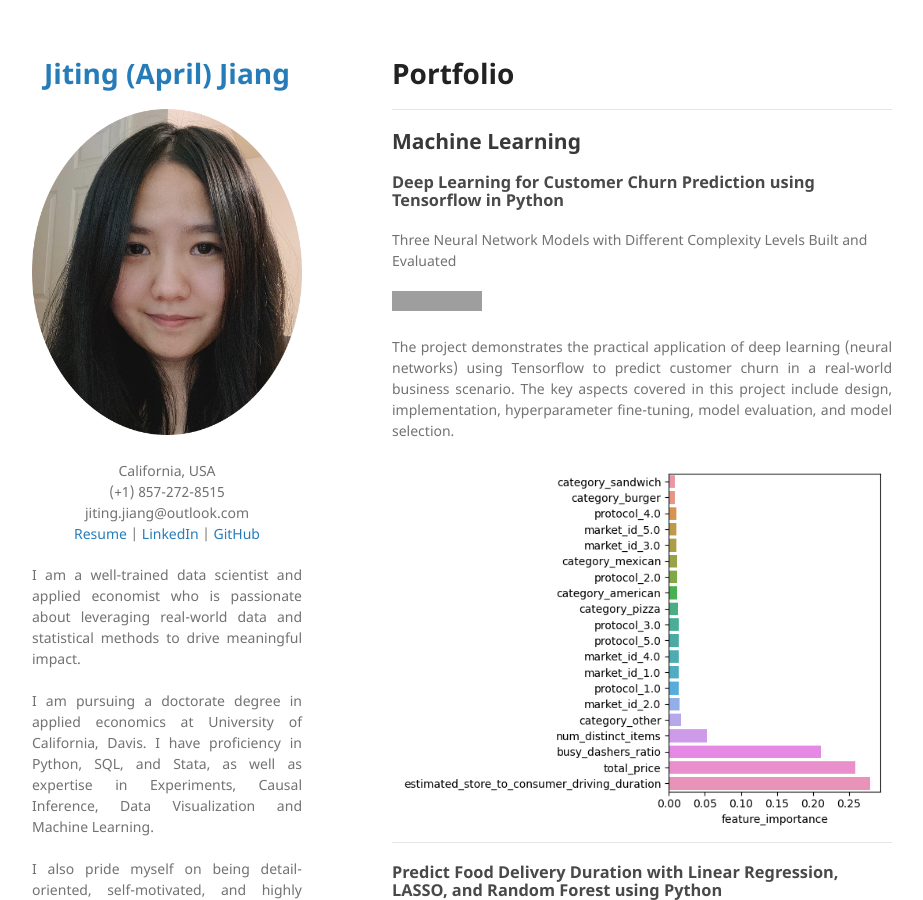
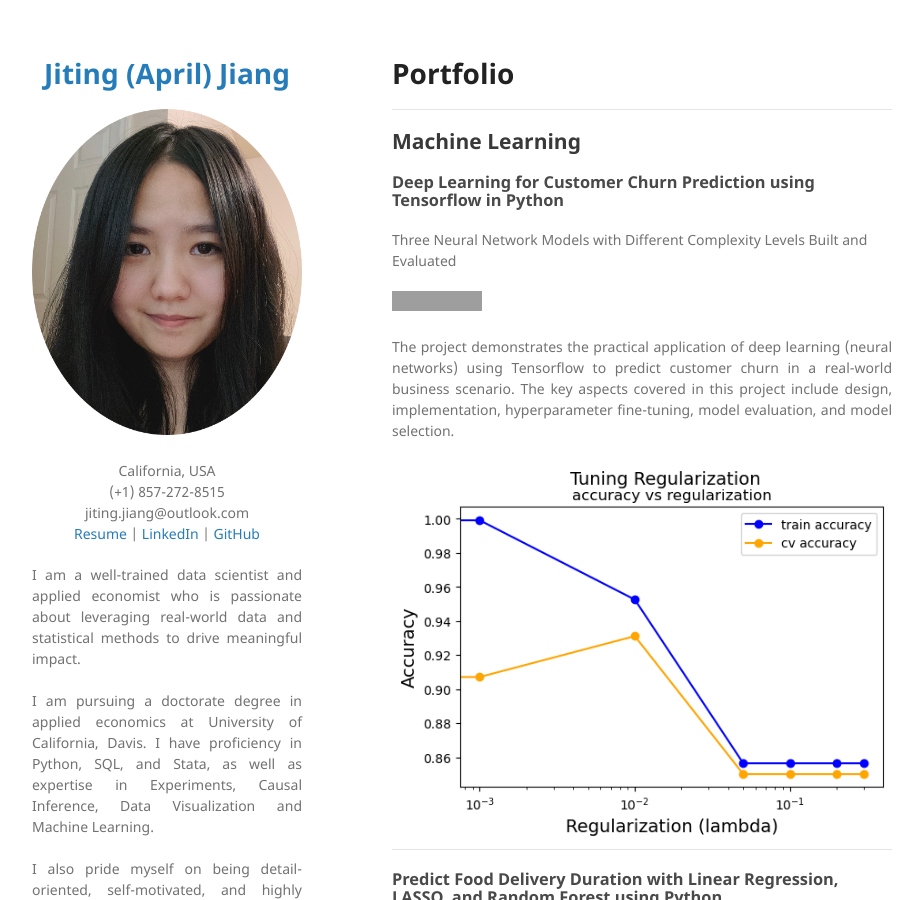
Before and after one commit to JtJiangA/minimal-portfolio, a Jekyll site: the page built from index.md, in a window 1280 px wide and 900 px high. Shown: the whole window, without its empty margins (178-1101 px from the left). Built offline with Jekyll 4.4.1, drawn with Linux system fonts in a browser that asks for light colours; our own code applies the rules of GitHub Pages for plain Markdown files; grey boxes are pictures that could not be loaded.

Commit message:
Update index.md

```diff
--- a/index.md
+++ b/index.md
@@ -13,7 +13,7 @@ The project demonstrates the practical application of deep learning (neural netw
 <br> <br>
 </div>
 
-<center><img src="images/feature-importance.png"/></center>
+<center><img src="images/tuning_regularization.png"/></center>
 
 ---
 
```
